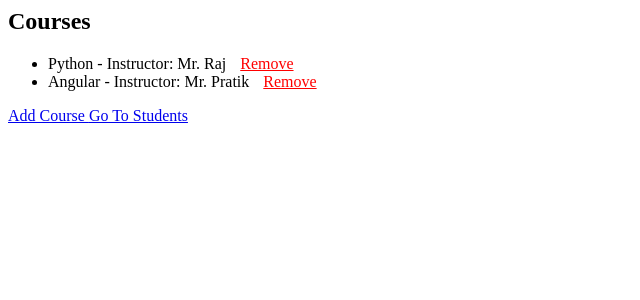
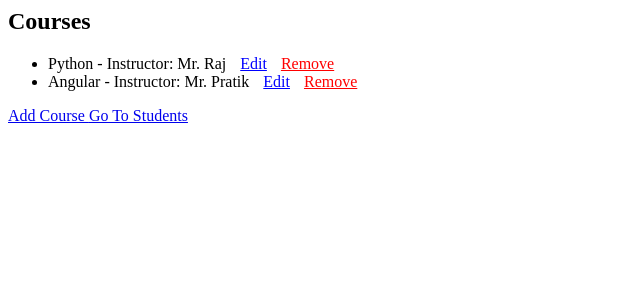
Before and after one commit to isha-lanjwal/oracle_crud, a Django app: page /courses/ in a window 1280 px wide. Shown: the top 300 px of the page, without its empty margins (0-640 px from the left). Run offline with Django 5.2, Linux system fonts and the light colour scheme; data comes from the database, SQL or seed files in the repository.

Commit message:
edit course

```diff
--- a/school/templates/course_list.html
+++ b/school/templates/course_list.html
@@ -2,9 +2,12 @@
 <ul>
 {% for c in courses %}
     <li>{{ c.name }} - Instructor: {{ c.instructor }}
-    <span><a href="{% url 'delete_course' c.id %}" style="color: red; margin-left: 10px;">Remove</a></span>
+        <span>
+            <a href="{% url 'add_edit_course' c.id %}" style="color: blue; margin-left: 10px;">Edit</a>
+            <a href="{% url 'delete_course' c.id %}" style="color: red; margin-left: 10px;">Remove</a>
+         </span>
     </li>
 {% endfor %}
 </ul>
-<a href="{% url 'add_course' %}">Add Course </a>
+<a href="{% url 'add_edit_course' %}">Add Course </a>
 <a href="{% url 'student_list' %}">Go To Students </a>
--- a/school/urls.py
+++ b/school/urls.py
@@ -5,7 +5,8 @@ urlpatterns = [
     path('', views.student_list, name='student_list'),
     path('add/', views.add_student, name='add_student'),
     path('delete/<int:student_id>/', views.delete_student, name='delete_student'),
-    path('add_course/', views.add_course, name='add_course'),
+    path('add_edit_course/', views.add_edit_course, name='add_edit_course'),
     path('courses/', views.course_list, name='course_list'),  # New URL pattern for course list
+    path('add_edit_course/<int:course_id>/', views.add_edit_course, name='add_edit_course'),  # New URL pattern for editing a course
     path('delete_course/<int:course_id>/', views.delete_course, name='delete_course'),  # New URL pattern for deleting a course
 ]
--- a/school/views.py
+++ b/school/views.py
@@ -1,13 +1,24 @@
 from django.shortcuts import render, redirect
 from .models import Student, Course
 
-def add_course(request):
+def add_edit_course(request, course_id=None):
+    if course_id:
+        course = Course.objects.get(id=course_id)
+    else:
+        course = None
+
     if request.method == 'POST':
         name = request.POST['name']
         instructor = request.POST['instructor']
-        Course.objects.create(name=name, instructor=instructor)
+        if course:
+            course.name = name
+            course.instructor = instructor
+            course.save()
+        else:
+            Course.objects.create(name=name, instructor=instructor)
         return redirect('course_list')
-    return render(request, 'add_course.html')
+
+    return render(request, 'add_edit_course.html', {'course': course})
 
 def course_list(request):
     courses = Course.objects.all()
```
Also changed, not shown: school/templates/add_course.html (deleted, +0 -8 lines), school/templates/add_edit_course.html (added, +8 -0 lines).
